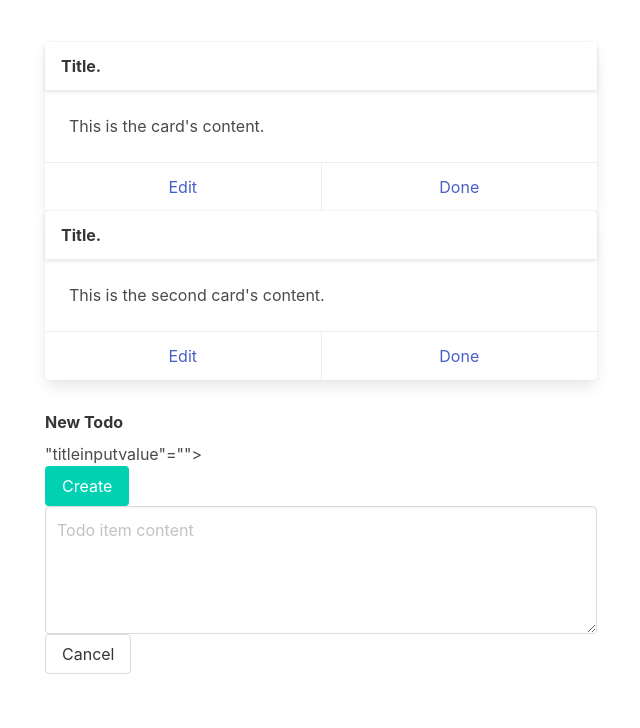
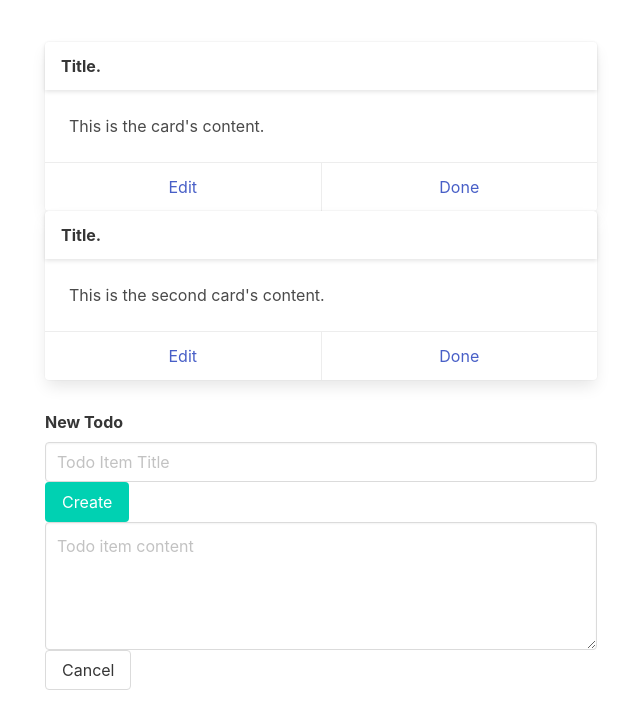
Before and after one commit to stephanielamm/ex4, a plain HTML site: page index.html in a window 1280 px wide. Shown: the whole page, without its empty margins (319-959 px from the left). Drawn offline with nearby package versions, Linux system fonts and the light colour scheme.

Commit message:
Fixed HTML bug.
v-model: replaced with v-model=. in line 34 of HTML.

```diff
--- a/index.html
+++ b/index.html
@@ -31,7 +31,7 @@
           <label class="label">New Todo</label>
           <div class="control is-grouped">
             <div class="control is-expanded">
-              <input type="text" class="input" placeholder="Todo Item Title" v-model:"titleInputValue" />
+              <input type="text" class="input" placeholder="Todo Item Title" v-model="titleInputValue" />
             </div>
             <div class="control" @click="addTask()">
               <a class="button is-primary">Create</a>
```
